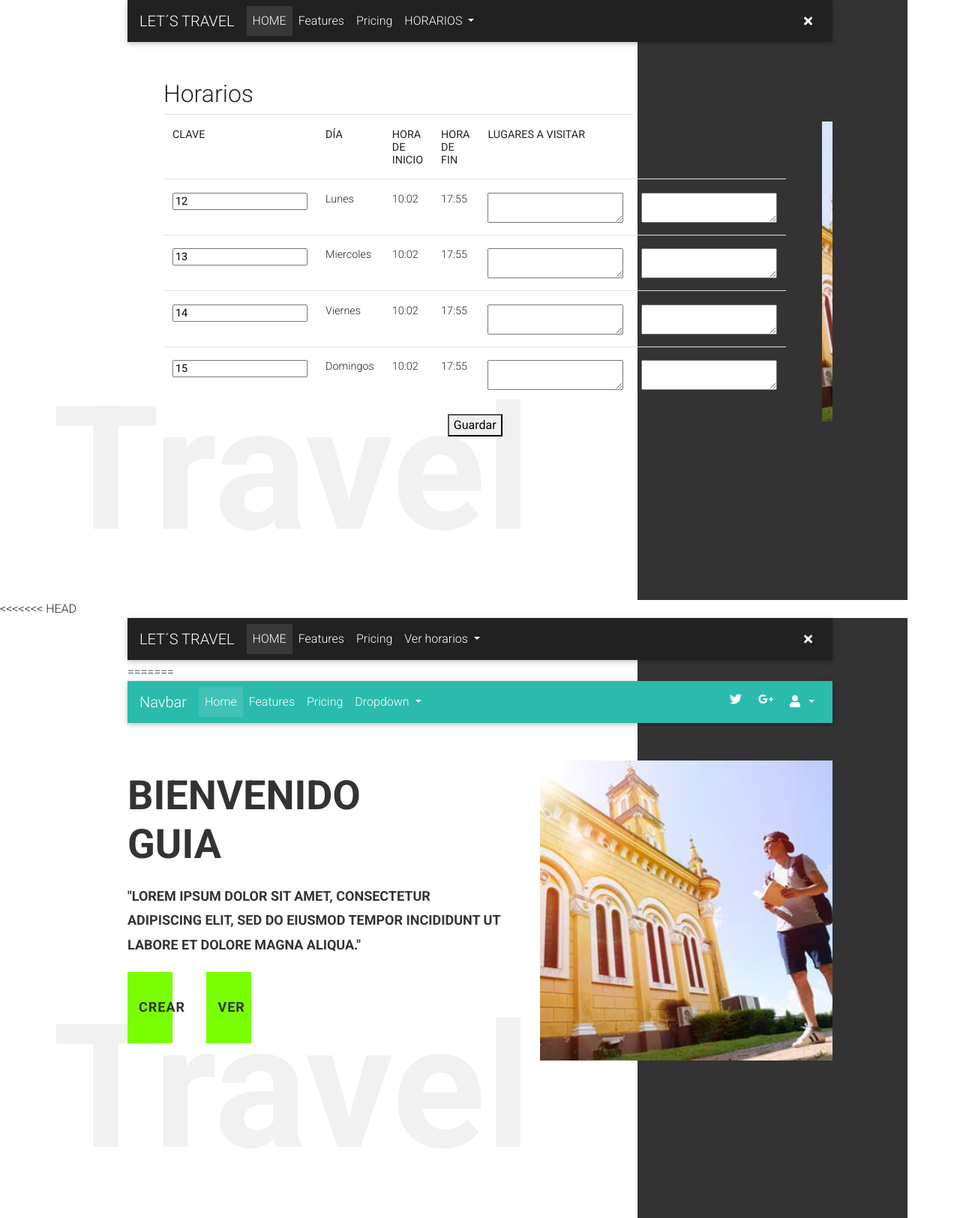
After one commit to aodvmake/letstraveling-, a PHP site: page /views/turistabuscar.php in a window 1280 px wide. The commit adds this page. Shown: the whole page at 75% size. Run offline with PHP 8.4, Linux system fonts and the light colour scheme; a user stored in the database is signed in; data comes from the database, SQL or seed files in the repository; some libraries are stand-ins or nearby versions; some web fonts are replaced.

Commit message:
Descripcion del horario de la guia
-ya se agrego la descripcion para guardar la descripcion
-se creo la session de turista

```diff
--- a/views/guiacon.php
+++ b/views/guiacon.php
@@ -67,22 +67,28 @@ include("../controllers/horario.php");
     <div class="content">
       <div class="card-body px-lg-5 pt-0">
         <h2>Horarios</h2>
-          <form  class="text-center" method="POST" action="../controllers/guardarhorario.php">
+          <form  class="text-center" method="POST" action="../controllers/guardardescripcion.php">
                 <div class="table-responsive">
                   <table class="table">
                     <tr>
+                      <th scope="col">CLAVE</th>
                       <th scope="col">DÍA</th>
                       <th scope="col">HORA DE INICIO</th>
                       <th scope="col">HORA DE FIN</th>
+                      <th scope="col">LUGARES A VISITAR</th>
                     </tr>
                        <?php foreach ($horario as $a): ?>
                         <tr>
+                          <td><input type="" name="id[]" readonly value="<?php echo $a['id_horario']?>"></td>
                           <td><?php echo $a['dia']?></td>
                           <td><?php echo $a['horarioi']?></td>
                           <td><?php echo $a['horariof']?></td>
+                          <td><textarea name="array[]"></textarea></td>
+                          <td><textarea name="arraylugar[]"></textarea></td>
                         </tr>
                       <?php endforeach; ?>
                   </table>
+                  <button type="submit" name="guardar" id="guardar">Guardar</button>
                 </div>
           </form>
       </div>
--- /dev/null
+++ b/views/turistabuscar.php
@@ -0,0 +1,152 @@
+<?php
+include("../controllers/horario.php");
+?>
+<html>
+  <meta charset="utf-8">
+	<meta name="viewport" content="width=device-width, initial-scale=1, shrink-to-fit=no">
+  <meta http-equiv="x-ua-compatible" content="ie=edge">
+  <title>Turista</title>
+
+  <!-- MDB icon -->
+  <link rel="icon" href="../img/mdb-favicon.ico" type="image/x-icon">
+  <!-- Font Awesome -->
+  <link rel="stylesheet" href="https://use.fontawesome.com/releases/v5.11.2/css/all.css">
+  <!-- Google Fonts Roboto -->
+  <link rel="stylesheet" href="https://fonts.googleapis.com/css?family=Roboto:300,400,500,700&display=swap">
+  <!-- Bootstrap core CSS -->
+  <link rel="stylesheet" href="../lib/css/bootstrap.min.css">
+  <!-- Material Design Bootstrap -->
+  <link rel="stylesheet" href="../lib/css/mdb.min.css">
+  <!-- Your custom styles (optional) -->
+  <link rel="stylesheet" href="../lib/css/style.css">
+  <link rel="icon" type="image/png" href="../lib/img/icono.png">
+<head>
+	<title>Guia</title>
+</head>
+<body>
+<<<<<<< HEAD
+  <div class="container">
+    <!--Navbar -->
+    <nav class="mb-1 navbar navbar-expand-lg navbar-dark bg-dark">
+      <a class="navbar-brand" href="#">LET´S TRAVEL</a>
+      <button class="navbar-toggler" type="button" data-toggle="collapse" data-target="#navbarSupportedContent-333"
+        aria-controls="navbarSupportedContent-333" aria-expanded="false" aria-label="Toggle navigation">
+        <span class="navbar-toggler-icon"></span>
+      </button>
+      <div class="collapse navbar-collapse" id="navbarSupportedContent-333">
+        <ul class="navbar-nav mr-auto">
+          <li class="nav-item active">
+            <a class="nav-link" href="guia.php">HOME<span class="sr-only">(current)</span>
+            </a>
+          </li>
+          <li class="nav-item">
+            <a class="nav-link" href="#">Features</a>
+          </li>
+          <li class="nav-item">
+            <a class="nav-link" href="#">Pricing</a>
+          </li>
+          <li class="nav-item dropdown">
+            <a class="nav-link dropdown-toggle" id="navbarDropdownMenuLink-333" data-toggle="dropdown"
+              aria-haspopup="true" aria-expanded="false">Ver horarios
+            </a>
+            <div class="dropdown-menu dropdown-default" aria-labelledby="navbarDropdownMenuLink-333">
+              <a class="dropdown-item" href="guiahorario.php">CREAR HORARIO</a>
+              <a class="dropdown-item" href="guiacon.php">VER HORARIOS</a>
+            </div>
+          </li>
+        </ul>
+        <ul class="navbar-nav ml-auto nav-flex-icons">
+          <li class="nav-item">
+            <a class="nav-link waves-effect waves-light">
+              <i class="fas fa-times" aria-hidden="true" onclick="location.href='../cerrarsession.php';"></i>
+            </a>
+          </li>
+        </ul>
+      </div>
+    </nav>
+    <!--/.Navbar -->
+=======
+<!--Navbar -->
+<nav class="mb-1 navbar navbar-expand-lg navbar-dark default-color">
+  <a class="navbar-brand" href="#">Navbar</a>
+  <button class="navbar-toggler" type="button" data-toggle="collapse" data-target="#navbarSupportedContent-333"
+    aria-controls="navbarSupportedContent-333" aria-expanded="false" aria-label="Toggle navigation">
+    <span class="navbar-toggler-icon"></span>
+  </button>
+  <div class="collapse navbar-collapse" id="navbarSupportedContent-333">
+    <ul class="navbar-nav mr-auto">
+      <li class="nav-item active">
+        <a class="nav-link" href="#">Home
+          <span class="sr-only">(current)</span>
+        </a>
+      </li>
+      <li class="nav-item">
+        <a class="nav-link" href="#">Features</a>
+      </li>
+      <li class="nav-item">
+        <a class="nav-link" href="#">Pricing</a>
+      </li>
+      <li class="nav-item dropdown">
+        <a class="nav-link dropdown-toggle" id="navbarDropdownMenuLink-333" data-toggle="dropdown"
+          aria-haspopup="true" aria-expanded="false">Dropdown
+        </a>
+        <div class="dropdown-menu dropdown-default" aria-labelledby="navbarDropdownMenuLink-333">
+          <a class="dropdown-item" href="guiahorario.php">Crear Guia</a>
+          <a class="dropdown-item" href="turistabuscar.php">Buscar servicios</a>
+          <a class="dropdown-item" href="#">Something else here</a>
+        </div>
+      </li>
+    </ul>
+    <ul class="navbar-nav ml-auto nav-flex-icons">
+      <li class="nav-item">
+        <a class="nav-link waves-effect waves-light">
+          <i class="fab fa-twitter"></i>
+        </a>
+      </li>
+      <li class="nav-item">
+        <a class="nav-link waves-effect waves-light">
+          <i class="fab fa-google-plus-g"></i>
+        </a>
+      </li>
+      <li class="nav-item dropdown">
+        <a class="nav-link dropdown-toggle" id="navbarDropdownMenuLink-333" data-toggle="dropdown"
+          aria-haspopup="true" aria-expanded="false">
+          <i class="fas fa-user"></i>
+        </a>
+        <div class="dropdown-menu dropdown-menu-right dropdown-default"
+          aria-labelledby="navbarDropdownMenuLink-333">
+          <a class="dropdown-item" href="#">Action</a>
+          <a class="dropdown-item" href="updateGuia.php">Configuraciones</a>
+          <a class="dropdown-item" href="#">Something else here</a>
+        </div>
+      </li>
+    </ul>
+  </div>
+</nav>
+<!--/.Navbar -->
+
+    <div class="content">
+      <div class="bannerText" id="slideshowText">
+        <div class="active">
+          <h2>Bienvenido<br>Guia<h2>
+          <p>"Lorem ipsum dolor sit amet, consectetur adipiscing elit, sed do eiusmod tempor incididunt ut labore et dolore magna aliqua."</p>
+          <a href="guiahorario.php">Crear</a>
+          <a href="guiacon.php">Ver  </a>
+        </div>
+      </div>
+
+        <div class="bannerImg" id="slideshow">
+          <img src="../lib/img/img2.jpeg">
+        </div>
+  </div>
+  </div>
+</body>
+
+<script type="text/javascript" src="../lib/js/jquery.min.js"></script>
+  <!-- Bootstrap tooltips -->
+  <script type="text/javascript" src="../lib/js/popper.min.js"></script>
+  <!-- Bootstrap core JavaScript -->
+  <script type="text/javascript" src="../lib/js/bootstrap.min.js"></script>
+  <!-- MDB core JavaScript -->
+  <script type="text/javascript" src="../lib/js/mdb.min.js"></script>
+</html>
```
Also changed, not shown: controllers/guardardescripcion.php (added, +13 -0 lines), controllers/horarioparaturista.php (added, +7 -0 lines), controllers/sessionturista.php (added, +13 -0 lines), models/consultarhorario.php (added, +17 -0 lines), models/descripcionhorario.php (added, +14 -0 lines), views/turista.php (+91 -2 lines).
